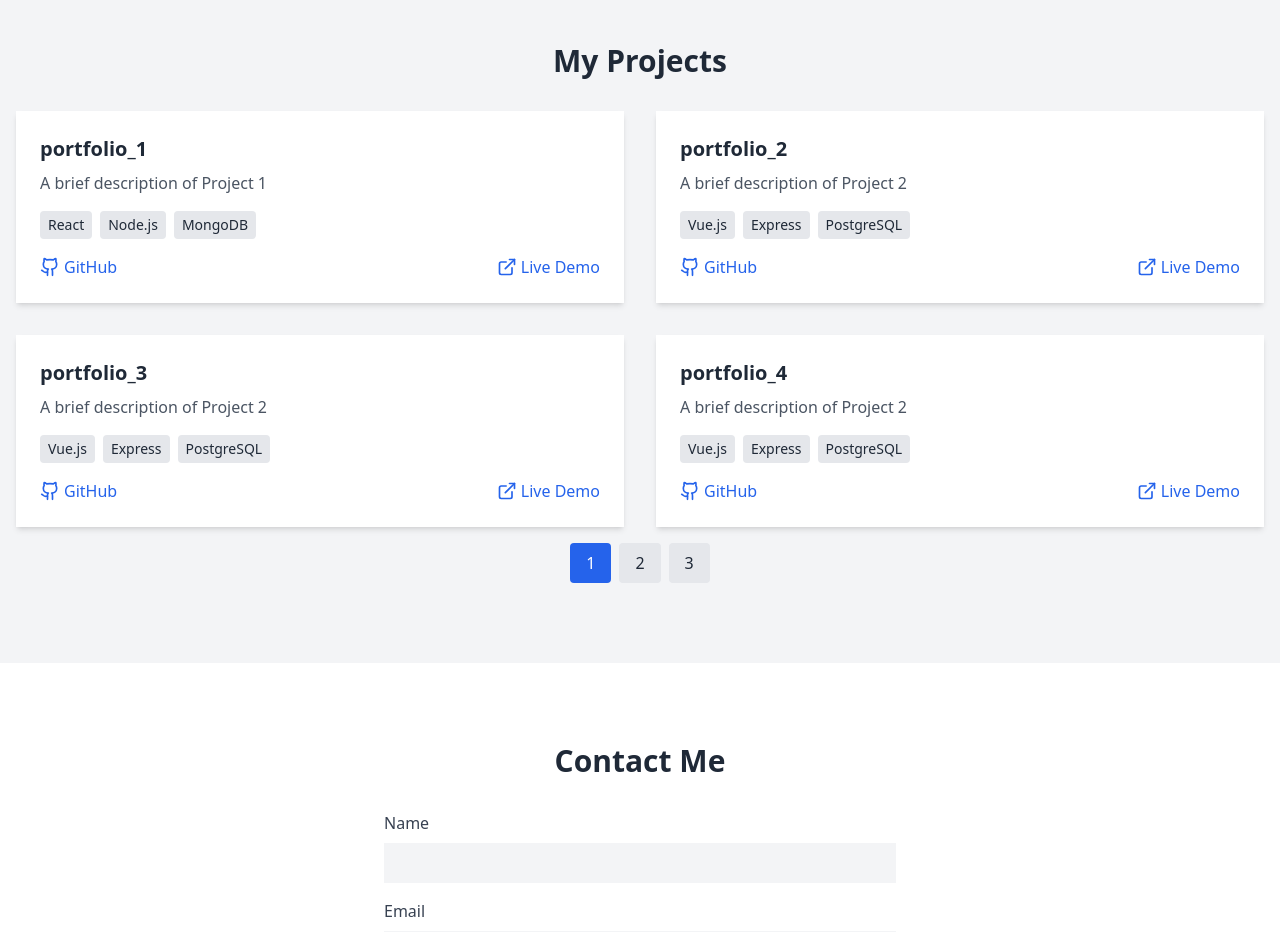
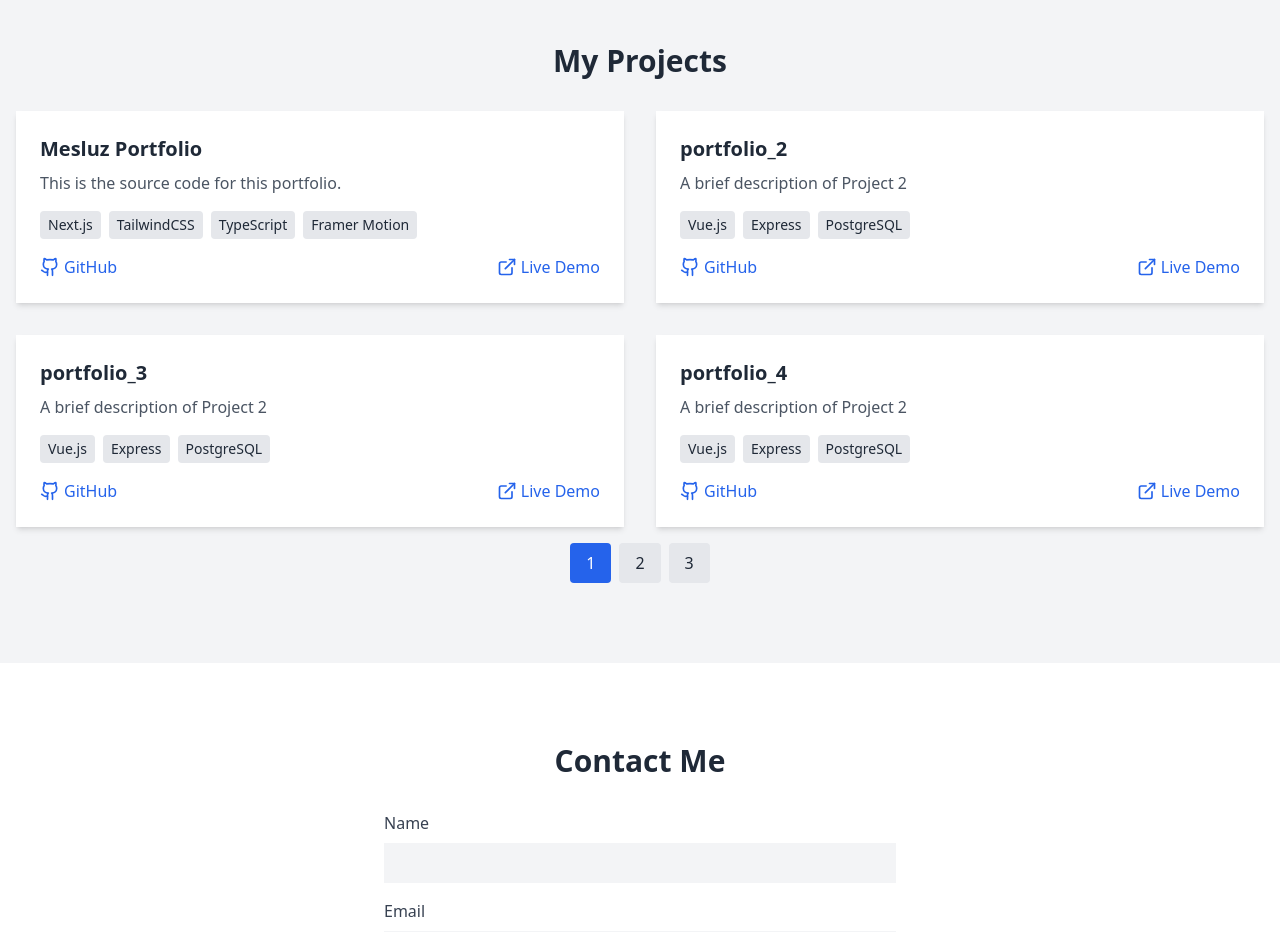
Before and after one commit to masahiro8218/next-portfolio, a Next.js app: page / in a window 1280 px wide. Shown: the part 1940-2872 px from the top of the page. Built offline with nearby package versions, Linux system fonts and the light colour scheme; a web font is replaced by a local one.

Commit message:
Project.tsx 更新

```diff
--- a/components/Projects.tsx
+++ b/components/Projects.tsx
@@ -6,11 +6,11 @@ import { useState } from 'react';
 
 const projects = [
   {
-    title: 'portfolio_1',
-    description: 'A brief description of Project 1',
-    technologies: ['React', 'Node.js', 'MongoDB'],
-    github: 'https://github.com/yourusername/project1',
-    live: 'https://project1.com',
+    title: 'Mesluz Portfolio',
+    description: 'This is the source code for this portfolio.',
+    technologies: ['Next.js', 'TailwindCSS', 'TypeScript', 'Framer Motion'],
+    github: 'https://github.com/masahiro8218/next-portfolio',
+    live: 'https://next-portfolio-two-inky.vercel.app/',
   },
   {
     title: 'portfolio_2',
```
